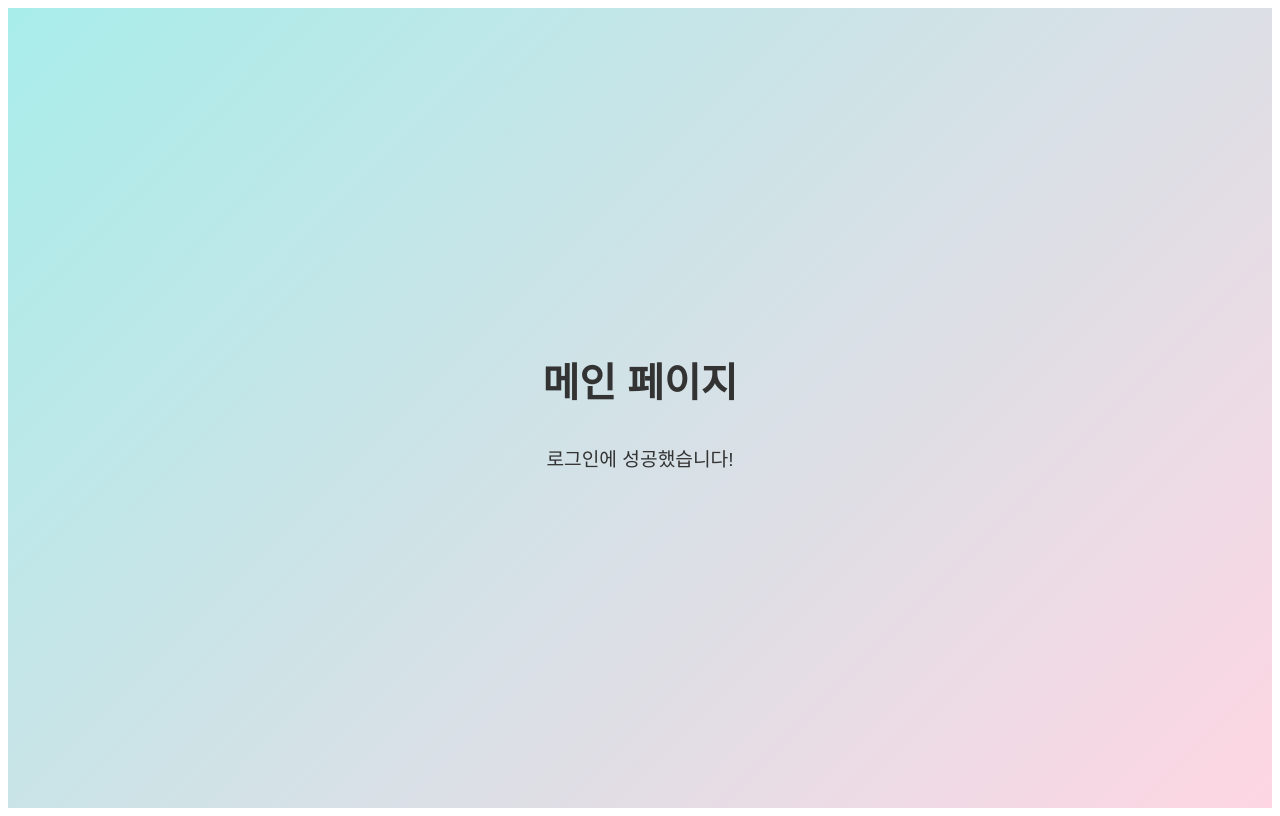
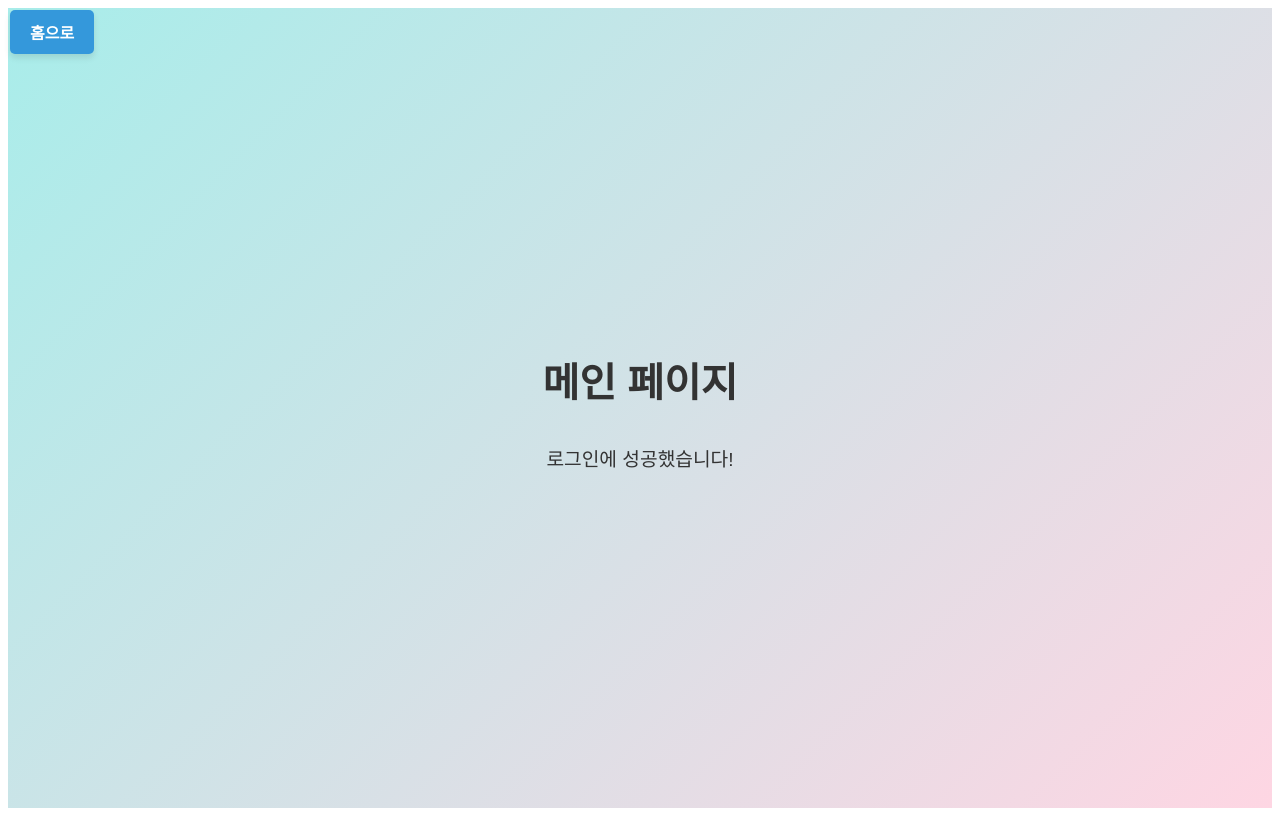
Before and after one commit to linju7/WTAFE, a React (Create React App) app in the folder wtafe/: page /mainpage in a window 1280 px wide. Built offline with nearby package versions, Linux system fonts and the light colour scheme.

Commit message:
홈 화면으로 돌아가는 로직 구현 + API 호출

```diff
--- /dev/null
+++ b/wtafe/src/components/gotoHomeButton/gotoHomeButton.css
@@ -0,0 +1,25 @@
+.goto-home-button {
+  position: fixed;
+  top: 10px;
+  left: 10px;
+  padding: 10px 20px;
+  background-color: #3498db;
+  color: white;
+  border: none;
+  border-radius: 5px;
+  font-size: 16px;
+  font-weight: bold;
+  cursor: pointer;
+  box-shadow: 0 4px 6px rgba(0, 0, 0, 0.1);
+  transition: background-color 0.3s ease, transform 0.2s ease;
+}
+
+.goto-home-button:hover {
+  background-color: #2980b9;
+  transform: scale(1.05);
+}
+
+.goto-home-button:active {
+  background-color: #1c5985;
+  transform: scale(0.95);
+}
--- /dev/null
+++ b/wtafe/src/components/gotoHomeButton/gotoHomeButton.jsx
@@ -0,0 +1,38 @@
+import React from 'react';
+import { useNavigate } from 'react-router-dom';
+import './gotoHomeButton.css';
+
+const GoToHomeButton = () => {
+  const navigate = useNavigate();
+
+  const handleGoHome = async () => {
+    try {
+      const response = await fetch('http://127.0.0.1:8000/api/logout', {
+        method: 'POST',
+        headers: {
+          'Content-Type': 'application/json',
+        },
+      });
+
+      const data = await response.json();
+
+      if (data.status === 'success') {
+        alert('로그아웃 성공!');
+        navigate('/'); // 루트 페이지로 이동
+      } else {
+        alert(`로그아웃 실패: ${data.message || '다시 시도해주세요.'}`);
+      }
+    } catch (error) {
+      console.error('네트워크 오류:', error);
+      alert('네트워크 오류가 발생했습니다.');
+    }
+  };
+
+  return (
+    <button className="goto-home-button" onClick={handleGoHome}>
+      홈으로
+    </button>
+  );
+};
+
+export default GoToHomeButton;
--- a/wtafe/src/pages/mainpage/mainpage.jsx
+++ b/wtafe/src/pages/mainpage/mainpage.jsx
@@ -1,9 +1,11 @@
 import React from 'react';
 import './mainpage.css';
+import GoToHomeButton from '../../components/gotoHomeButton/gotoHomeButton';
 
 const MainPage = () => {
   return (
     <div className="mainpage-container">
+      <GoToHomeButton />
       <h1>메인 페이지</h1>
       <p>로그인에 성공했습니다!</p>
     </div>
```
